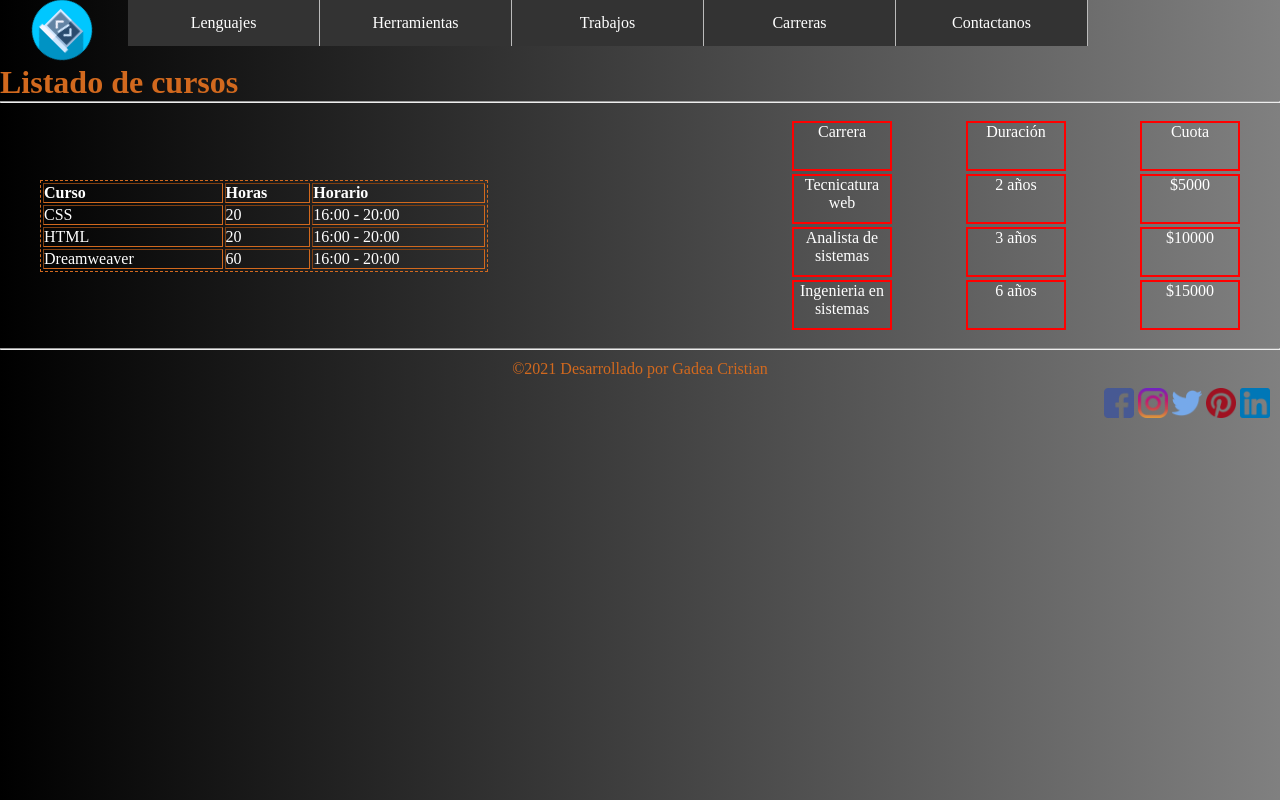
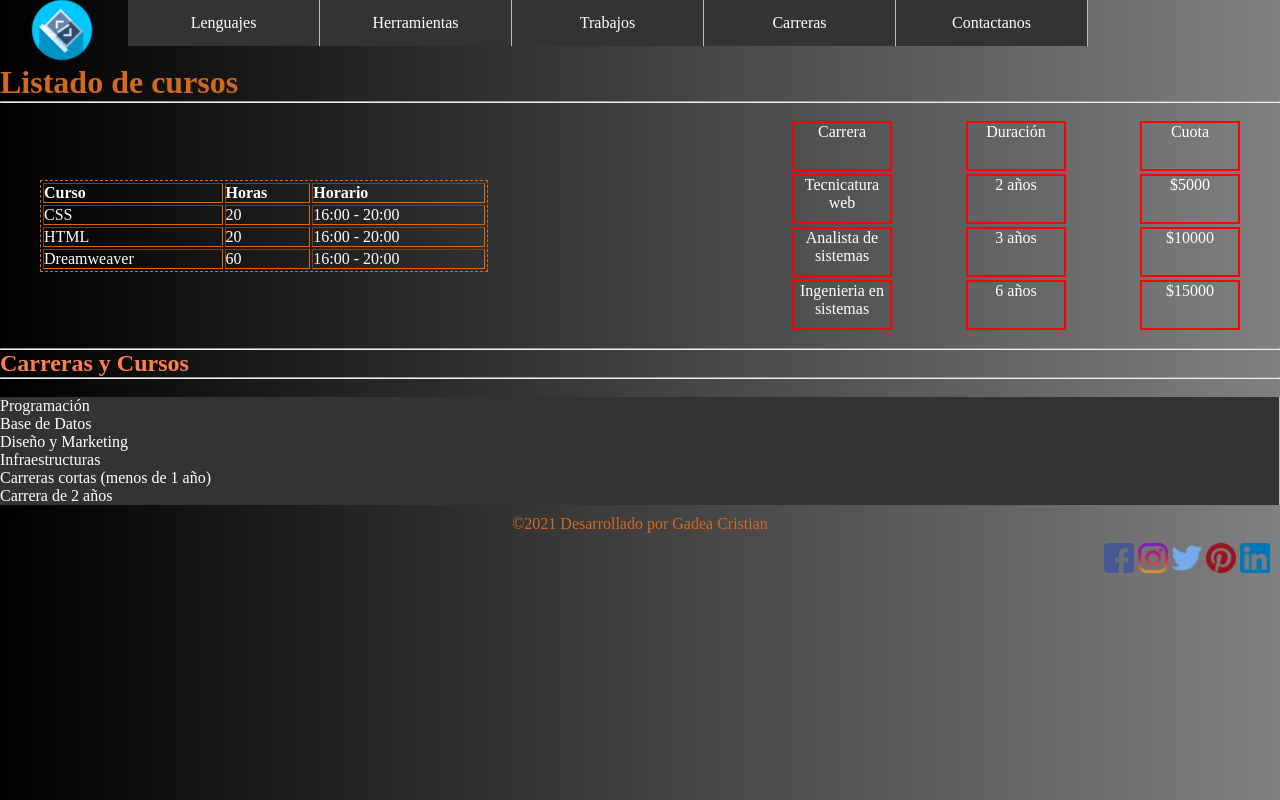
Before and after one commit to CrisGadea/Coderhouse, a website: page paginas/seccion4.html in a window 1280 px wide. Drawn offline with Linux system fonts and the light colour scheme.

Commit message:
Se agrega lista de cursos y carreras

```diff
--- a/paginas/seccion4.html
+++ b/paginas/seccion4.html
@@ -70,9 +70,18 @@
                 <div>6 años</div>
                 <div>$15000</div>
             </article>
-
         </section>
         <br><hr>
+        <h2 class="subtitulo">Carreras y Cursos</h2>
+        <hr><br>
+        <ul>
+            <li>Programación</li>
+            <li>Base de Datos</li>
+            <li>Diseño y Marketing</li>
+            <li>Infraestructuras</li>
+            <li>Carreras cortas (menos de 1 año)</li>
+            <li>Carrera de 2 años</li>
+        </ul>
     </main>
     <footer>
         <div class="copy">
```
